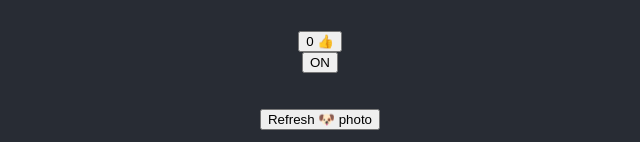
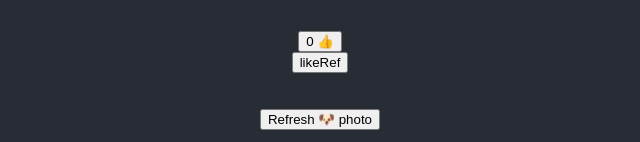
Before and after one commit to tyler4400/react-test-ts, a React (Create React App) app: page / in a window 1280 px wide. Shown: the part 418-560 px from the top of the page, without its empty margins (320-960 px from the left). Built offline with nearby package versions, Linux system fonts and the light colour scheme; no server answers; the HTML template or start-up script is replaced by a standard one.

Commit message:
ref hook的使用

```diff
--- a/src/components/LikeButton.tsx
+++ b/src/components/LikeButton.tsx
@@ -1,10 +1,11 @@
-import React, {useEffect, useState} from 'react';
+import React, {useEffect, useState, useRef} from 'react';
 import useMousePosition from "../hooks/useMousePosition";
 
 const LikeButton: React.FC = () => {
 	const [like, setLike] = useState(0);
-	const [on, setOn] = useState(true);
+	// const [on, setOn] = useState(true);
 	const positions = useMousePosition()
+	const likeRef = useRef<number>(like);
 
 	useEffect(() => {
 		console.log('effect');
@@ -13,13 +14,17 @@ const LikeButton: React.FC = () => {
 			console.log('clean up');
 		}
 	}, [like]);
+	const handleLike = () =>{
+		setLike(like + 1);
+		likeRef.current++;
+	}
 	return (
 		<>
 			<h2>X: {positions.x}, Y : {positions.y}</h2>
-			<button onClick={() => setLike(like + 1)}>
+			<button onClick={handleLike}>
 				{like} 👍
 			</button>
-			<button onClick={() => setOn(!on)}>{on ? "ON" : "OFF"}</button>
+			<button onClick={() => setTimeout(() => alert(likeRef.current), 3000)}>likeRef</button>
 		</>
 
 	)
```
